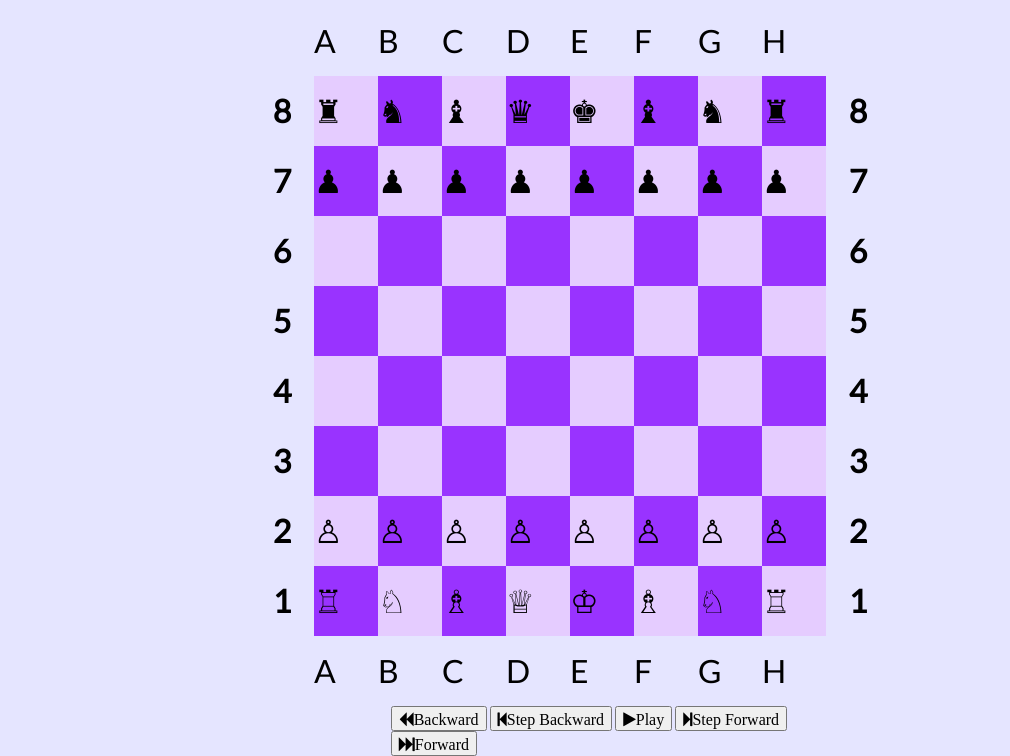
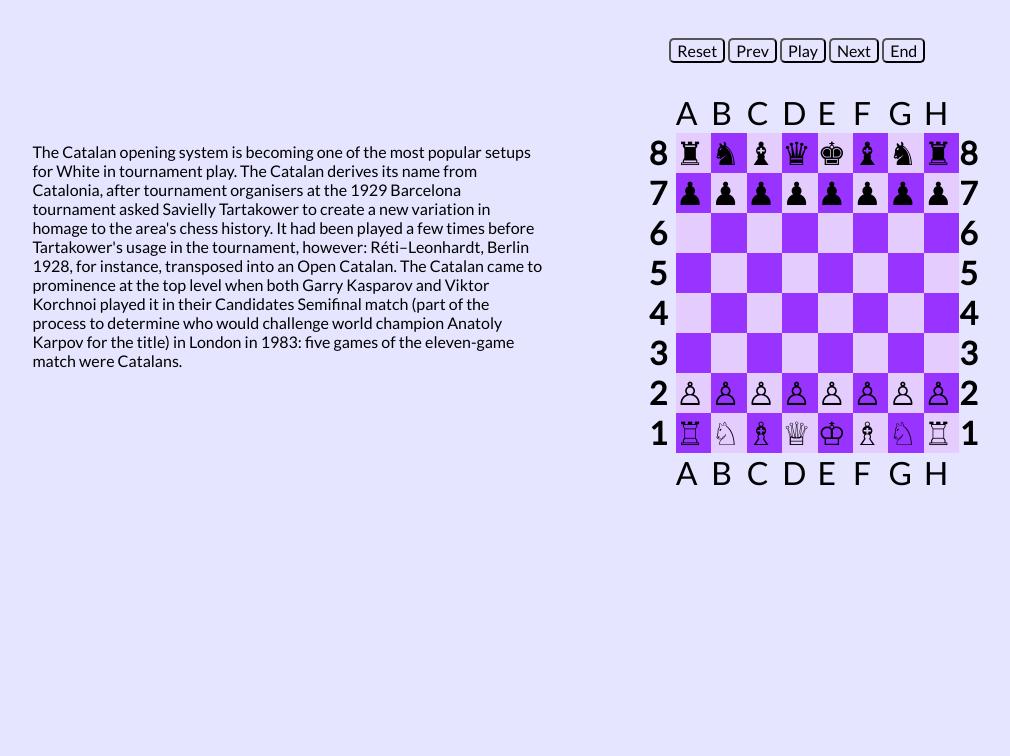
Before and after one commit to rosalsm/TIY-Chessboard, a website: page Chessboard/index.html in a window 1280 px wide. Shown: the part 76-832 px from the top of the page, without its empty margins (70-1080 px from the left). After the commit the page ends 800 px from the top, so only its background shows below. Drawn offline with nearby package versions, Linux system fonts and the light colour scheme; files that its build step writes are made by us from their sources.

Commit message:
styling and more

```diff
--- a/Chessboard/index.html
+++ b/Chessboard/index.html
@@ -20,8 +20,29 @@
 
     <body>
 
-      <section id="container">
+      <main id="container">
         <h1>Chessboard showing the catalan opening</h1>
+
+        <article class="info">
+          <p>
+            The Catalan opening system is becoming one of the most popular setups for White in tournament play.
+            The Catalan derives its name from Catalonia, after tournament organisers at the 1929 Barcelona tournament asked Savielly Tartakower to create a new variation in homage to the area's chess history. It had been played a few times before Tartakower's usage in the tournament, however: Réti–Leonhardt, Berlin 1928, for instance, transposed into an Open Catalan.
+            The Catalan came to prominence at the top level when both Garry Kasparov and Viktor Korchnoi played it in their Candidates Semifinal match (part of the process to determine who would challenge world champion Anatoly Karpov for the title) in London in 1983: five games of the eleven-game match were Catalans.
+          </p>
+
+        </article>
+
+        <section class="table-nav">
+
+        <nav class="button-row">
+
+          <button class="reset">Reset</button>
+          <button class="prev">Prev</button>
+          <button class="play">Play</button>
+          <button class="next">Next</button>
+          <button class="end">End</button>
+
+        </nav>
 
       <table class="chessboard">
         <thead>
@@ -157,20 +178,15 @@
           <td></td>
         </tr>
       </tfoot>
-    </table>
 
-          <nav class="button-row">
-
-            <button><i class="fa fa-backward">Backward</i></button>
-            <button><i class="fa fa-step-backward">Step Backward</i></button>
-            <button><i class="fa fa-play">Play</i></button>
-            <button><i class="fa fa-step-forward">Step Forward</i></button>
-            <button><i class="fa fa-fast-forward">Forward</i></button>
-
-          </nav>
+        </section>
 
 
-    </section>
+
+
+      </table>
+
+    </main>
 
 
 
--- a/Chessboard/js/controllers.js
+++ b/Chessboard/js/controllers.js
@@ -19,7 +19,7 @@
    */
 console.log("probando controllers");
 
-jQuery('.fa-play').on('click', function(event){
+jQuery('.play').on('click', function(event){
   console.log("i am in controllers play");
    game.play();
    view.helper();
@@ -39,7 +39,7 @@ jQuery('.fa-play').on('click', function(event){
 
 
   // Controller for "next move"... This will be play
-  jQuery(".fa-step-forward").on('click', function(event){
+  jQuery(".next").on('click', function(event){
     console.log('i am in controllers forward');
     game.next();
     view.helper();
@@ -53,7 +53,7 @@ jQuery('.fa-play').on('click', function(event){
 
 
   // Controller for "previous move"...This will be step-backward
-  jQuery(".fa-step-backward").on('click', function(event){
+  jQuery(".prev").on('click', function(event){
     game.prev();
     view.helper();
     console.log("i am in controllers and prev")
@@ -71,7 +71,7 @@ jQuery('.fa-play').on('click', function(event){
   // }
 
   // Controller for "fast-forward"...
-  jQuery(".fa-fast-forward").on('click', function(event){
+  jQuery(".end").on('click', function(event){
     game.end();
     view.helper();
     console.log("i am in controllers and end")
@@ -83,7 +83,7 @@ jQuery('.fa-play').on('click', function(event){
 
 
   // Controller for anything else...
-   jQuery(".fa-backward").on('click', function(event){
+   jQuery(".reset").on('click', function(event){
      game.reset();
      view.helper();
      console.log(game.tracer());
@@ -92,5 +92,4 @@ jQuery('.fa-play').on('click', function(event){
     // TODO: Tell the View -- `.chessboard` -- to update the position of the pieces based on `game.board()`
     });
 
-// Am I supposed to recognize this?
 })(window || module && module.exports || this)
--- a/Chessboard/js/view-helpers.js
+++ b/Chessboard/js/view-helpers.js
@@ -49,7 +49,7 @@ console.log("probando helpers");
       // if(piece){$square.text(piece)};
       //else{$square.text(" ")};
 
-      //SHOWING INN THE VIEW WHAT THE SITUATION OF THE PIECES IS IN THE GAME.
+      //SHOWING INN THE VIEW WHAT THE SITUATION OF THE PIECES IS AT THE BEGINING OF THE GAME.
       if (piece === 'R') {
        $square.addClass('bRook');
        }
@@ -87,6 +87,10 @@ console.log("probando helpers");
         $square.addClass('wBishop');
       }
 
+      // if (piece){
+      //   $square.addClass(piece);  TODO try to refactor this
+      // }
+
 
      // changing the move of the pieces and leaving and empty td when the piece is moving
        //console.log($square[0].className);
--- a/Chessboard/scss/main.scss
+++ b/Chessboard/scss/main.scss
@@ -5,26 +5,51 @@ body{
 }
 
 #container{
-  width: 50%;
+  width: 100%;
   margin: 0 auto;
+  @extend .clearfix;
 }
 h1{
   font-size: 2em;
-  margin-left: 12%;
+  margin-left: 20%;
   font-family: Lato;
   font-weight: 300;
 }
 
+.info{
+  width: 40%;
+  @extend .clearfix;
+  display: inline-block;
+  margin-left: 8%;
+  margin-top: 7.5em;
+}
+
+.table-nav{
+  width: 45%;
+  float: right;
+  @extend .clearfix;
+  display: inline-block;
+  align-items: center;
+  margin-top: 2em;
+  margin-right: 4%;
+
+
+}
+
 table {
   border: 2px;
-  width: 100%;
+  width: 90%;
+  display: inline-block;
+  float: right;
+  //margin-left: 25%;
+  //margin-right: 25%;
 }
 
 td{
-  width: 10%;
-  height: 70px;
+  width: 10.5%;
+  height: 40px;
   font-size: 2em;
-  @extend .clearfix;
+  //@extend .clearfix;
   position: relative;
 }
 //.rest-rows1 td:nth-child(1,3,5,7){
@@ -45,12 +70,26 @@ th{
   font-size: 2em;
 }
 
-nav.button-row{
-  width:70%;
-  margin-left: 22%
+.button-row{
+  margin-left: 15%;
+  margin-bottom: 30px;
+  button{
+    background-color: #e5e5ff;
+    border-radius: 5px;
+  }
+  //align-items: center;
+  //float: right;
+  //width:70%;
+  //margin-left: 22%
 }
 
+
 //BLACK PIECES
+
+// .P::before{
+//   content: '\265F';
+// }
+
 .bRook::before{
   content: "\265C";
   align-content: center;
@@ -73,7 +112,7 @@ nav.button-row{
 }
 
 .bPawn::before{
-  content: '\265F';
+  content: "\265F";
 }
 
 //WHITE PIECES
```
Also changed, not shown: Chessboard/js/main.js (+21 -43 lines), Chessboard/css/main.css.
